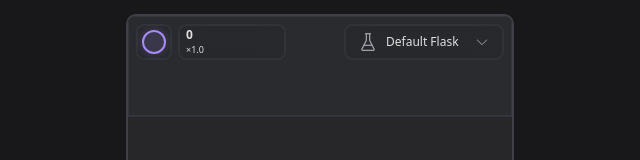
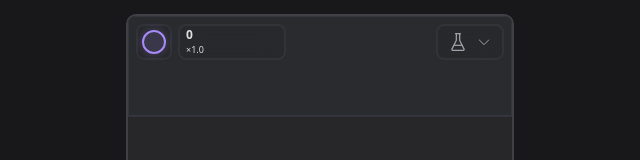
Before and after one commit to bigbug999/astral-merge, a Next.js app: page / in a window 1280 px wide. Shown: the top 160 px of the page, without its empty margins (320-960 px from the left). Built offline with nearby package versions, Linux system fonts and the light colour scheme.

Commit message:
flas button fix

```diff
--- a/components/FlaskDropdown.tsx
+++ b/components/FlaskDropdown.tsx
@@ -40,13 +40,21 @@ export function FlaskDropdown({ value, onChange }: FlaskDropdownProps) {
   const currentFlask = value ? FLASKS[value] : FLASKS.DEFAULT;
   const IconComponent = ICON_COMPONENTS[currentFlask.icon];
 
+  const handleClick = (e: React.MouseEvent) => {
+    e.stopPropagation();
+    setIsOpen(!isOpen);
+  };
+
   return (
-    <div ref={dropdownRef} className="relative h-9 min-w-[160px]">
+    <div ref={dropdownRef} className="relative h-9">
       {/* Selected Option Button */}
       <button
-        onClick={() => setIsOpen(!isOpen)}
+        onClick={handleClick}
+        onPointerDown={(e) => e.stopPropagation()}
+        onPointerMove={(e) => e.stopPropagation()}
+        onPointerUp={(e) => e.stopPropagation()}
         className={cn(
-          "w-full h-full px-3 rounded-lg border-2 flex items-center gap-2",
+          "h-full px-2.5 rounded-lg border-2 flex items-center gap-2",
           "bg-zinc-800/30 backdrop-blur-md",
           "hover:bg-zinc-800/50 transition-all duration-200",
           isOpen
@@ -55,7 +63,6 @@ export function FlaskDropdown({ value, onChange }: FlaskDropdownProps) {
         )}
       >
         <IconComponent className="w-5 h-5 text-zinc-400" />
-        <span className="text-xs text-zinc-100/90 flex-1 text-left">{currentFlask.name}</span>
         <svg
           className={cn(
             "w-4 h-4 text-zinc-400 transition-transform duration-200",
@@ -71,16 +78,25 @@ export function FlaskDropdown({ value, onChange }: FlaskDropdownProps) {
 
       {/* Dropdown Options */}
       {isOpen && (
-        <div className="absolute top-full left-0 w-full mt-1 rounded-lg border-2 border-zinc-700/50 bg-zinc-800/95 backdrop-blur-md shadow-xl z-50">
+        <div
+          className="absolute top-full right-0 w-[160px] mt-1 rounded-lg border-2 border-zinc-700/50 bg-zinc-800/95 backdrop-blur-md shadow-xl z-50"
+          onPointerDown={(e) => e.stopPropagation()}
+          onPointerMove={(e) => e.stopPropagation()}
+          onPointerUp={(e) => e.stopPropagation()}
+        >
           {Object.values(FLASKS).map((flask) => {
             const OptionIcon = ICON_COMPONENTS[flask.icon];
             return (
               <button
                 key={flask.id}
-                onClick={() => {
+                onClick={(e) => {
+                  e.stopPropagation();
                   onChange(flask.id === 'DEFAULT' ? null : flask.id);
                   setIsOpen(false);
                 }}
+                onPointerDown={(e) => e.stopPropagation()}
+                onPointerMove={(e) => e.stopPropagation()}
+                onPointerUp={(e) => e.stopPropagation()}
                 className={cn(
                   "w-full px-3 py-1.5 flex items-center gap-2 text-left",
                   "hover:bg-zinc-700/50 transition-colors",
```
